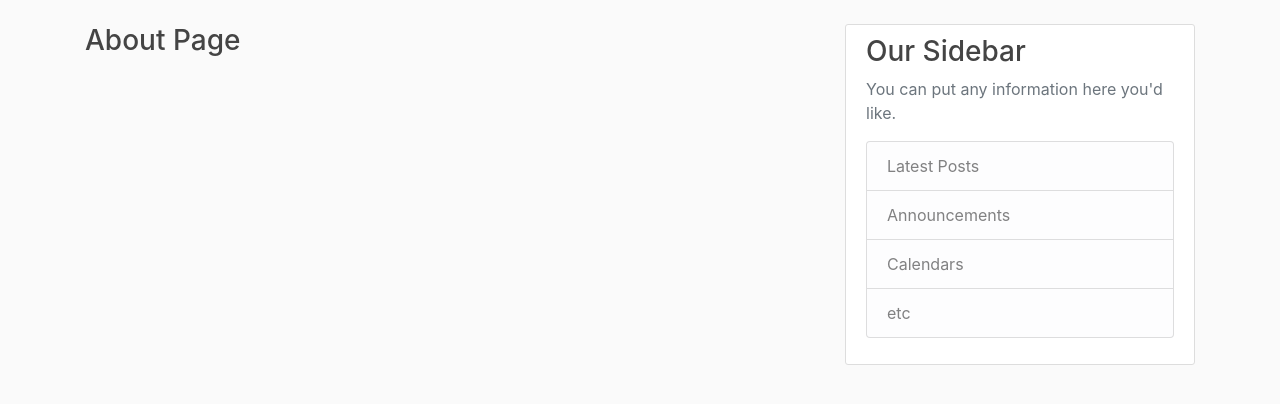
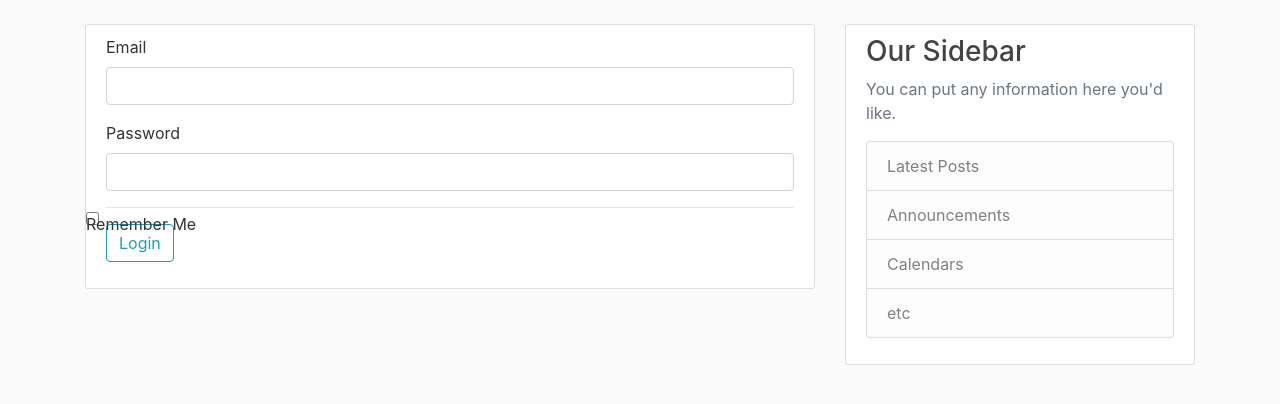
Before and after one commit to ibwalii/myProject, a Flask app: page /login in a window 1280 px wide. Shown: the part 56-460 px from the top of the page. Run offline with Flask 2, Linux system fonts and the light colour scheme.

Commit message:
login/registration done

```diff
--- a/app.py
+++ b/app.py
@@ -1,6 +1,6 @@
-from flask import Flask, render_template
+from flask import Flask, render_template, flash, redirect, url_for
+from forms import RegistrationForm, LoginForm
 
-from forms import RegistrationForm
 
 app = Flask(__name__)
 
@@ -30,13 +30,23 @@ def home():
 def about():
     return render_template('about.html', title='about us')
 
-@app.route('/login')
+@app.route('/login', methods = ['GET','POST'])
 def login():
-    return render_template('about.html', title='about us')
+    form = LoginForm()
+    if form.validate_on_submit():
+        if form.email.data == 'ibwalii@wali.com' and form.password.data == 'pass':
+            flash('Login Successful', 'success')
+            return redirect(url_for('home'))
+        else:
+            flash('Username or password incorrect', 'danger')
+    return render_template('login.html', title='Login Page', form = form)
 
-@app.route('/register')
+@app.route('/register', methods = ['GET', 'POST'])
 def register():
     form = RegistrationForm()
+    if form.validate_on_submit():
+        flash(f'Account created for {form.username.data}!', 'success')
+        return redirect(url_for('home'))
     return render_template('register.html', title='Registration', form = form)
 
 
--- a/forms.py
+++ b/forms.py
@@ -3,11 +3,10 @@ from wtforms import StringField, PasswordField, SubmitField, BooleanField
 from wtforms.validators import DataRequired, Length, Email, EqualTo
 
 class RegistrationForm(FlaskForm):
-    username = StringField('Username ', validators=[DataRequired(), Length(min=3, max=10)])
-    email = StringField('Email', validators = [ DataRequired(), Email() ])
-    password = PasswordField ('Password', validators = [ DataRequired() ])
-    confirm_password = PasswordField ('Confirm Password', validators = [ DataRequired(), EqualTo(password) ])
-
+    username = StringField('Username',validators=[DataRequired(), Length(min=3, max=10)])
+    email = StringField('Email',validators=[DataRequired(), Email()])
+    password = PasswordField('Password', validators=[DataRequired()])
+    confirm_password = PasswordField('Confirm Password',validators=[DataRequired(), EqualTo('password')])
     submit = SubmitField('Sign Up')
 
 class LoginForm(FlaskForm):
--- a/templates/layout.html
+++ b/templates/layout.html
@@ -41,6 +41,15 @@
       <main role="main" class="container">
         <div class="row">
           <div class="col-md-8">
+            {% with messages = get_flashed_messages(with_categories = True) %}
+                {% if messages %}
+                    {% for category, message in messages %}
+                        <div class="alert alert-{{category}}">
+                            {{ message }}
+                        </div>
+                    {% endfor %}
+                {% endif %}
+            {% endwith %}
             {% block contents %}{% endblock contents %}
           </div>
           <div class="col-md-4">
--- /dev/null
+++ b/templates/login.html
@@ -0,0 +1,43 @@
+{% extends "layout.html" %}
+{% block contents %}
+<div class="content-section">
+    <form action="" method="post">
+        {{ form.hidden_tag() }}
+        <div class="form-group">
+            {{ form.email.label(class="form-control-label") }}
+            {% if form.email.errors: %}
+                {{ form.email(class="form-control is-invalid") }}
+                <span class="invalid-feedback">
+                    {% for error in form.email.errors %}
+                        {{error}}
+                    {% endfor %}
+                </span>
+            {% else %}
+                {{ form.email(class="form-control") }}
+            {% endif %}
+        </div>
+        <div class="form-group">
+            {{ form.password.label(class="form-control-label") }}
+            {% if form.password.errors: %}
+                {{ form.password(class="form-control is-invalid") }}
+                <span class="invalid-feedback">
+                    {% for error in form.password.errors %}
+                        {{error}}
+                    {% endfor %}
+                </span>
+            {% else %}
+                {{ form.password(class="form-control") }}
+            {% endif %}
+        </div>
+        <div class="form-group">
+            {{ form.remember(class="form-check-input") }}
+            {{ form.remember.label(class="form-check-input") }}
+        </div>
+        <hr>
+        <div class="form-group">
+            {{ form.submit(class="btn btn-outline-info") }}
+        </div>
+    </form>
+</div>
+
+{% endblock contents%}
--- a/templates/registration.html
+++ /dev/null
@@ -1,5 +0,0 @@
-{% extends "layout.html" %}
-{% block contents %}
-<h3>About Page</h3>
-
-{% endblock contents%}
```
Also changed, not shown: templates/register.html (added, +64 -0 lines).
